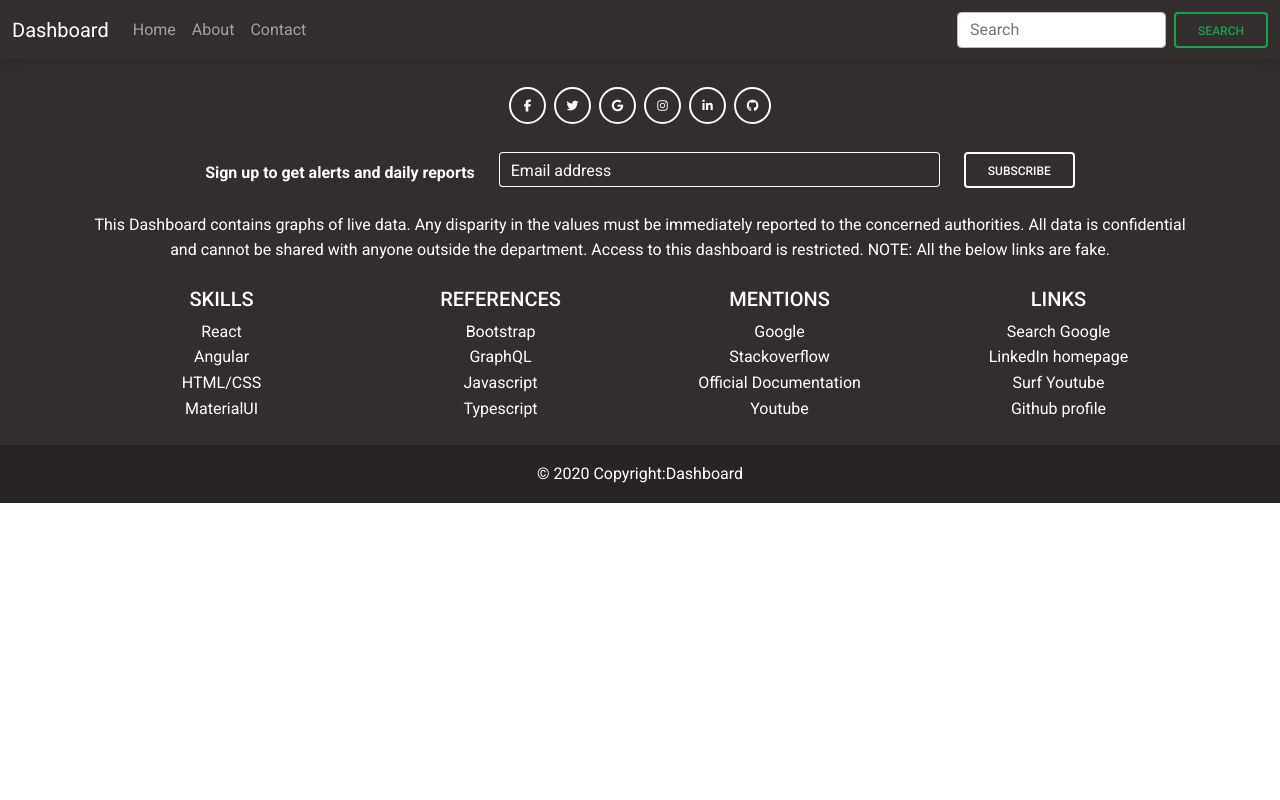
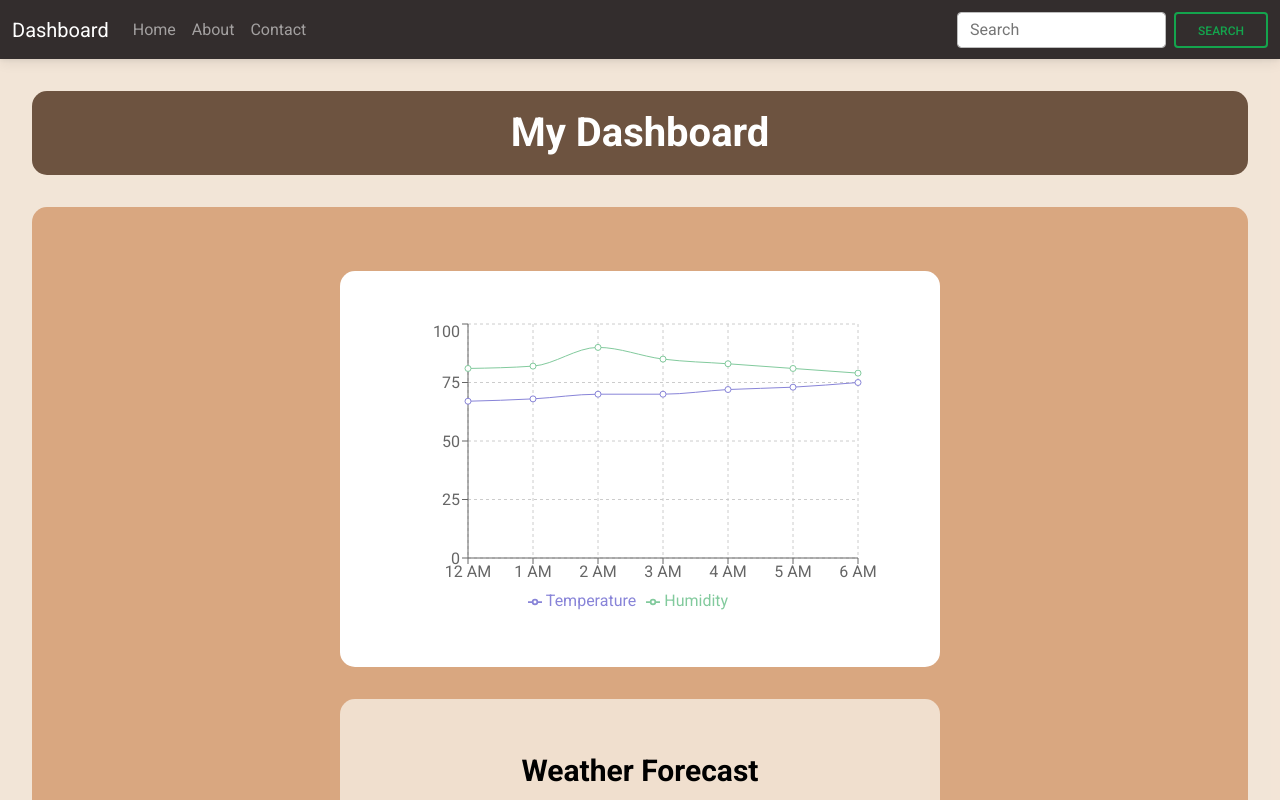
Before and after one commit to vaishu98/React-Dashboard-Using-Recharts, a React (Create React App) app: page / in a window 1280 px wide. Shown: the top 800 px of the page. Built offline with nearby package versions, Linux system fonts and the light colour scheme.

Commit message:
deploying to gh pages

```diff
--- a/src/App.js
+++ b/src/App.js
@@ -27,13 +27,13 @@ function App() {
 
 
   return (
-    <HashRouter >
+    <HashRouter>
       <div className='mm'>
         <Header title="Dashboard" />
         <Routes>
-          <Route path='/React-Dashboard-Using-Recharts/#' exact element={<Dashboard />} />
-          <Route path='/React-Dashboard-Using-Recharts/#contact' exact element={<Contact />} />
-          <Route path='/React-Dashboard-Using-Recharts/#about' exact element={<About />} />
+          <Route path='/' exact element={<Dashboard />} />
+          <Route path='/contact' exact element={<Contact />} />
+          <Route path='/about' exact element={<About />} />
         </Routes>
         <Footer />
       </div>
```
